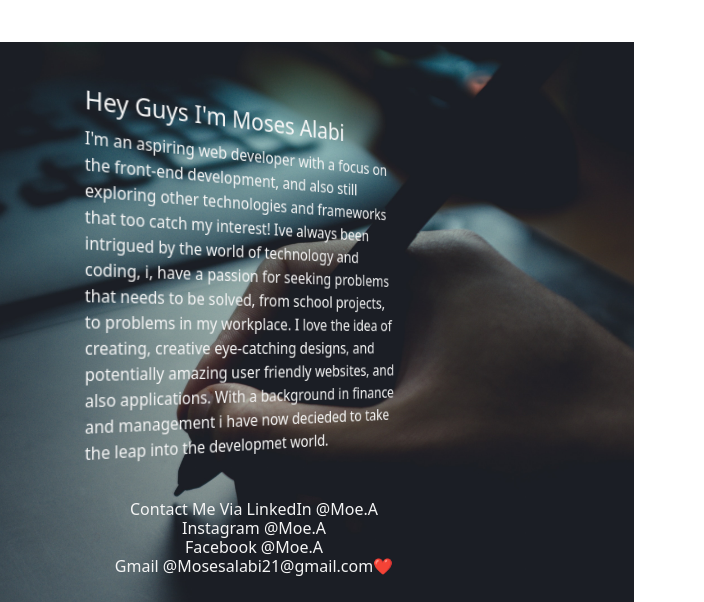
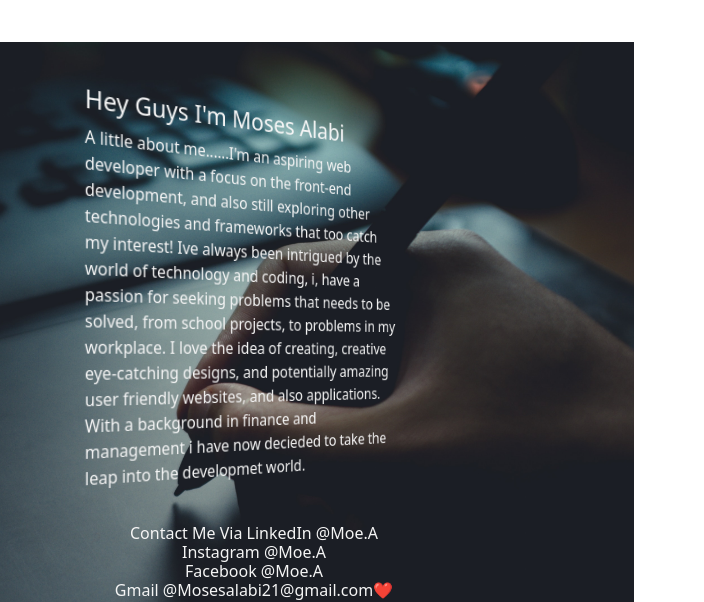
Before and after one commit to mosesalabi21/Bootstrap-Portfolio, a plain HTML site: page index.html in a window 1280 px wide. Shown: the part 67-669 px from the top of the page, 576-1280 px from the left. Drawn offline with nearby package versions, Linux system fonts and the light colour scheme.

Commit message:
edited text on index page

```diff
--- a/index.html
+++ b/index.html
@@ -4,7 +4,9 @@
 <head>
   <!-- Required meta tags -->
   <meta charset="utf-8">
-  <meta name="viewport" content="width=device-width, initial-scale=1, shrink-to-fit=no">
+  <meta name="viewport" content="width=device-width, initial-scale=1">
+  <meta http-equiv="X-UA-Compatible" content="ie=edge">
+
 
   <!-- Bootstrap CSS -->
   <link href="https://cdn.jsdelivr.net/npm/bootstrap@5.3.2/dist/css/bootstrap.min.css" rel="stylesheet" integrity="sha384-T3c6CoIi6uLrA9TneNEoa7RxnatzjcDSCmG1MXxSR1GAsXEV/Dwwykc2MPK8M2HN" crossorigin="anonymous">
@@ -39,7 +41,7 @@
       </div>
       <div class="col-md-4 three-d-paragraph">
         <h4 class="text"> Hey Guys I'm Moses Alabi</h4>
-        <p  class="text">I'm an aspiring web developer with a focus on the front-end development, and also still exploring other technologies and frameworks that too catch my interest! Ive always been intrigued by the world of technology and coding, i, have a passion for seeking problems that needs to be solved, from school projects, to problems in my workplace. I love the idea of creating, creative eye-catching designs, and potentially amazing user friendly websites, and also applications. With a background in finance and management i have now decieded to take the leap into the developmet world.
+        <p  class="text">A little about me......I'm an aspiring web developer with a focus on the front-end development, and also still exploring other technologies and frameworks that too catch my interest! Ive always been intrigued by the world of technology and coding, i, have a passion for seeking problems that needs to be solved, from school projects, to problems in my workplace. I love the idea of creating, creative eye-catching designs, and potentially amazing user friendly websites, and also applications. With a background in finance and management i have now decieded to take the leap into the developmet world.
        </p>
 
        <footer class="footer container text-center text2 ">
```
Also changed, not shown: index2.html (+1 -0 lines).
